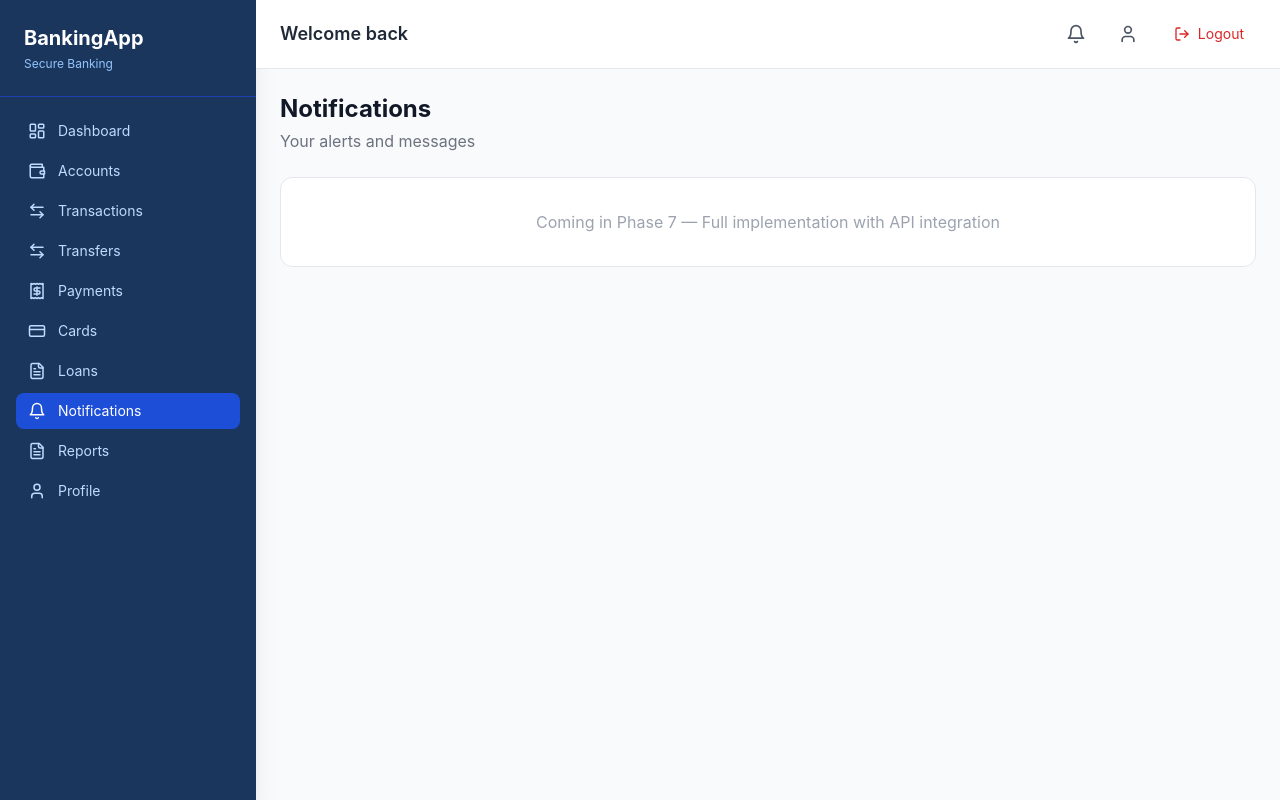
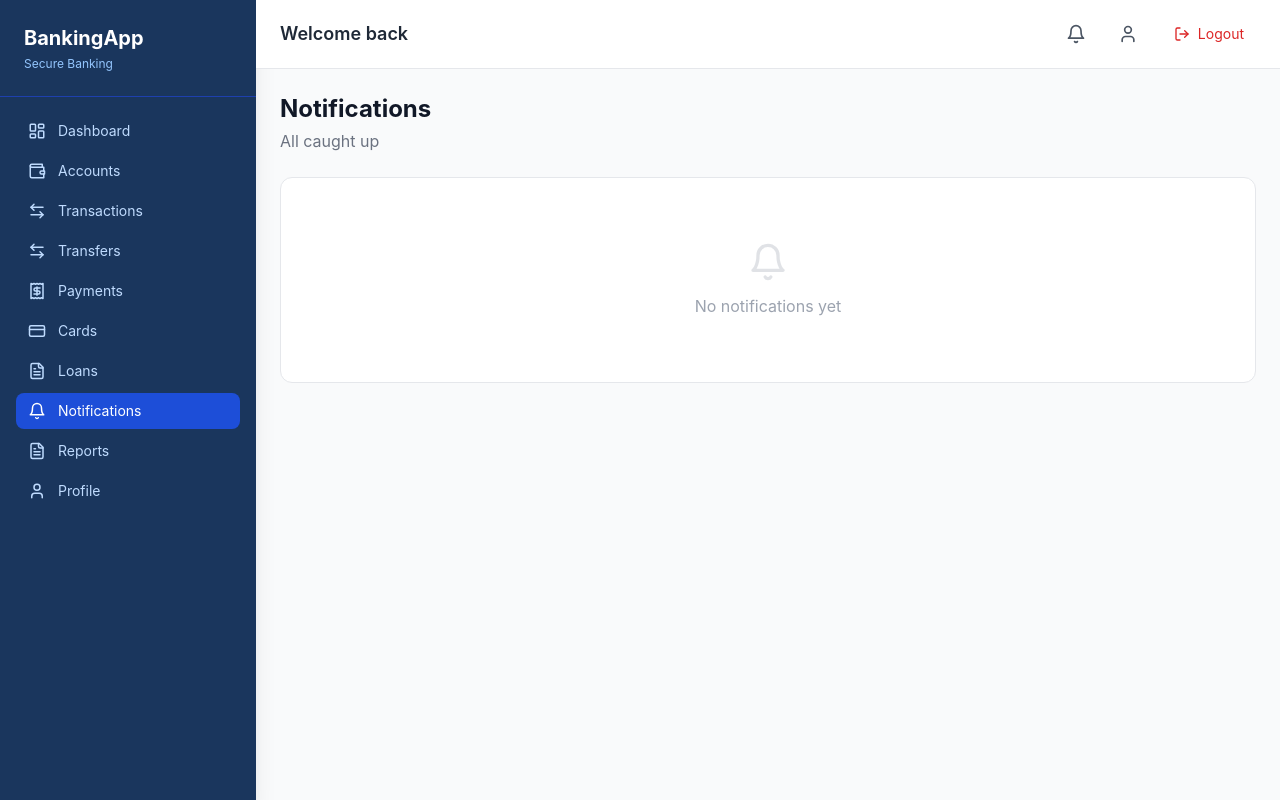
Before and after one commit to anooshN/banking-frontend, a React (Vite) app: page /notifications in a window 1280 px wide. Built offline with nearby package versions, Linux system fonts and the light colour scheme; sample sign-in values are in the browser's storage.

Commit message:
feat: add src/pages/notifications/NotificationsPage.tsx

```diff
--- a/src/pages/notifications/NotificationsPage.tsx
+++ b/src/pages/notifications/NotificationsPage.tsx
@@ -1,14 +1,76 @@
 import React from 'react'
+import { useDispatch, useSelector } from 'react-redux'
+import { RootState } from '@/store/store'
+import { markAsRead, markAllAsRead } from '@/store/slices/notificationSlice'
+import { Bell, CheckCheck, Info, AlertTriangle, CheckCircle, XCircle } from 'lucide-react'
+import { formatDistanceToNow } from 'date-fns'
+
+const typeConfig = {
+  info:    { icon: <Info size={16} />,          color: 'text-blue-500',  bg: 'bg-blue-50'  },
+  success: { icon: <CheckCircle size={16} />,   color: 'text-green-500', bg: 'bg-green-50' },
+  warning: { icon: <AlertTriangle size={16} />, color: 'text-yellow-500',bg: 'bg-yellow-50'},
+  error:   { icon: <XCircle size={16} />,       color: 'text-red-500',   bg: 'bg-red-50'   },
+}
 
 const NotificationsPage: React.FC = () => {
+  const dispatch = useDispatch()
+  const { notifications, unreadCount } = useSelector((state: RootState) => state.notifications)
+
   return (
     <div className="space-y-6">
-      <div>
-        <h1 className="text-2xl font-bold text-gray-900 dark:text-white">Notifications</h1>
-        <p className="text-gray-500 mt-1">Your alerts and messages</p>
+      <div className="flex items-center justify-between">
+        <div>
+          <h1 className="text-2xl font-bold text-gray-900">Notifications</h1>
+          <p className="text-gray-500 mt-1">
+            {unreadCount > 0 ? `${unreadCount} unread` : 'All caught up'}
+          </p>
+        </div>
+        {unreadCount > 0 && (
+          <button
+            onClick={() => dispatch(markAllAsRead())}
+            className="flex items-center gap-2 text-sm text-blue-600 hover:text-blue-700 font-medium"
+          >
+            <CheckCheck size={16} /> Mark all read
+          </button>
+        )}
       </div>
-      <div className="bg-white dark:bg-gray-800 rounded-xl p-8 border border-gray-200 dark:border-gray-700 text-center">
-        <p className="text-gray-400">Coming in Phase 7 — Full implementation with API integration</p>
+
+      <div className="bg-white border border-gray-200 rounded-xl divide-y divide-gray-50">
+        {notifications.length === 0 ? (
+          <div className="text-center py-16 text-gray-400">
+            <Bell size={40} className="mx-auto mb-3 opacity-30" />
+            <p>No notifications yet</p>
+          </div>
+        ) : (
+          notifications.map((n) => {
+            const config = typeConfig[n.type] ?? typeConfig.info
+            return (
+              <div
+                key={n.id}
+                className={`flex items-start gap-4 p-4 hover:bg-gray-50 transition cursor-pointer ${
+                  !n.read ? 'bg-blue-50/30' : ''
+                }`}
+                onClick={() => dispatch(markAsRead(n.id))}
+              >
+                <div className={`w-8 h-8 rounded-full ${config.bg} flex items-center justify-center flex-shrink-0 ${config.color}`}>
+                  {config.icon}
+                </div>
+                <div className="flex-1 min-w-0">
+                  <div className="flex items-center justify-between">
+                    <p className={`text-sm font-medium ${!n.read ? 'text-gray-900' : 'text-gray-600'}`}>
+                      {n.title}
+                    </p>
+                    {!n.read && <span className="w-2 h-2 rounded-full bg-blue-500 flex-shrink-0" />}
+                  </div>
+                  <p className="text-sm text-gray-500 mt-0.5">{n.message}</p>
+                  <p className="text-xs text-gray-400 mt-1">
+                    {formatDistanceToNow(new Date(n.timestamp), { addSuffix: true })}
+                  </p>
+                </div>
+              </div>
+            )
+          })
+        )}
       </div>
     </div>
   )
```
